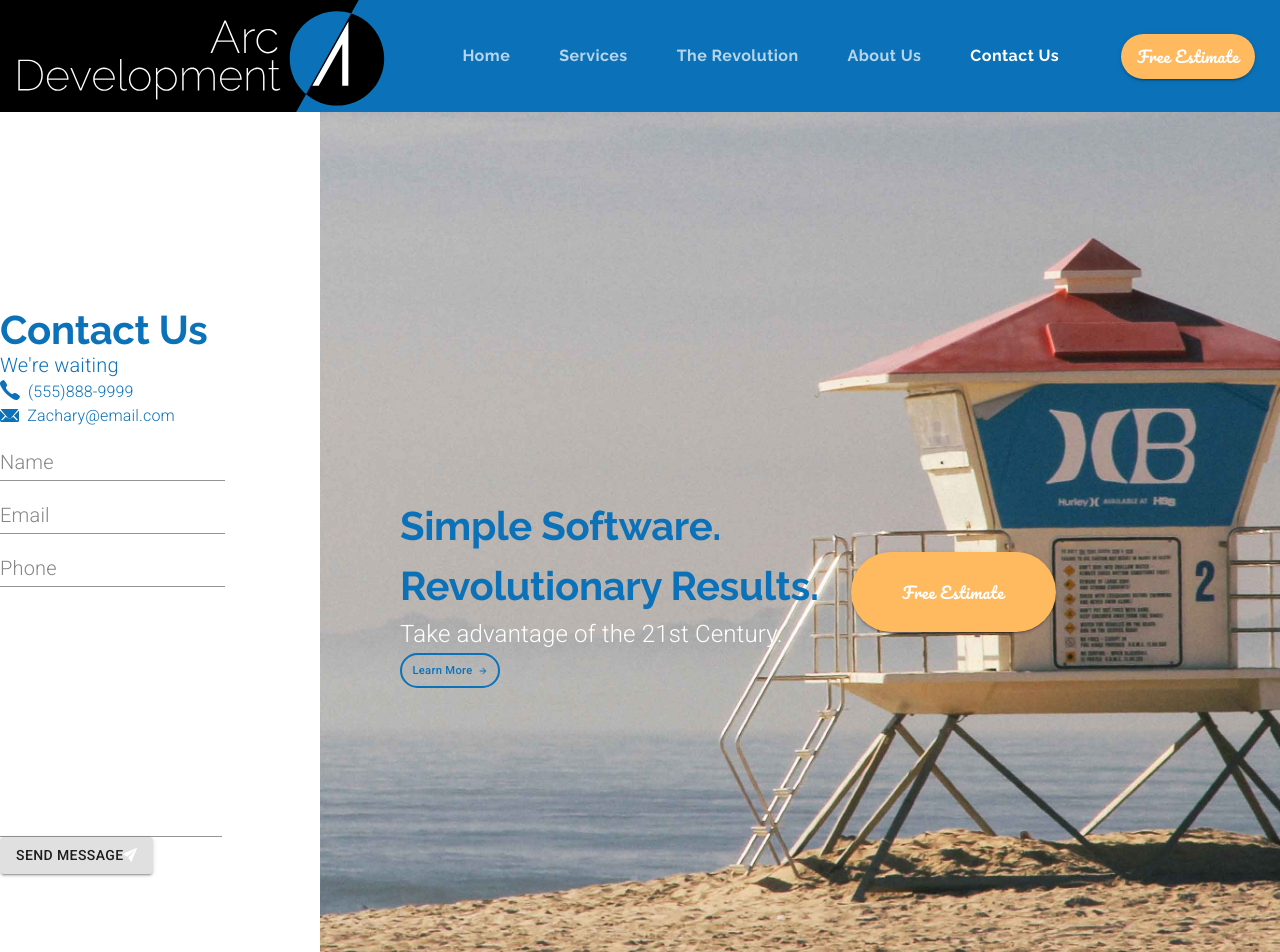
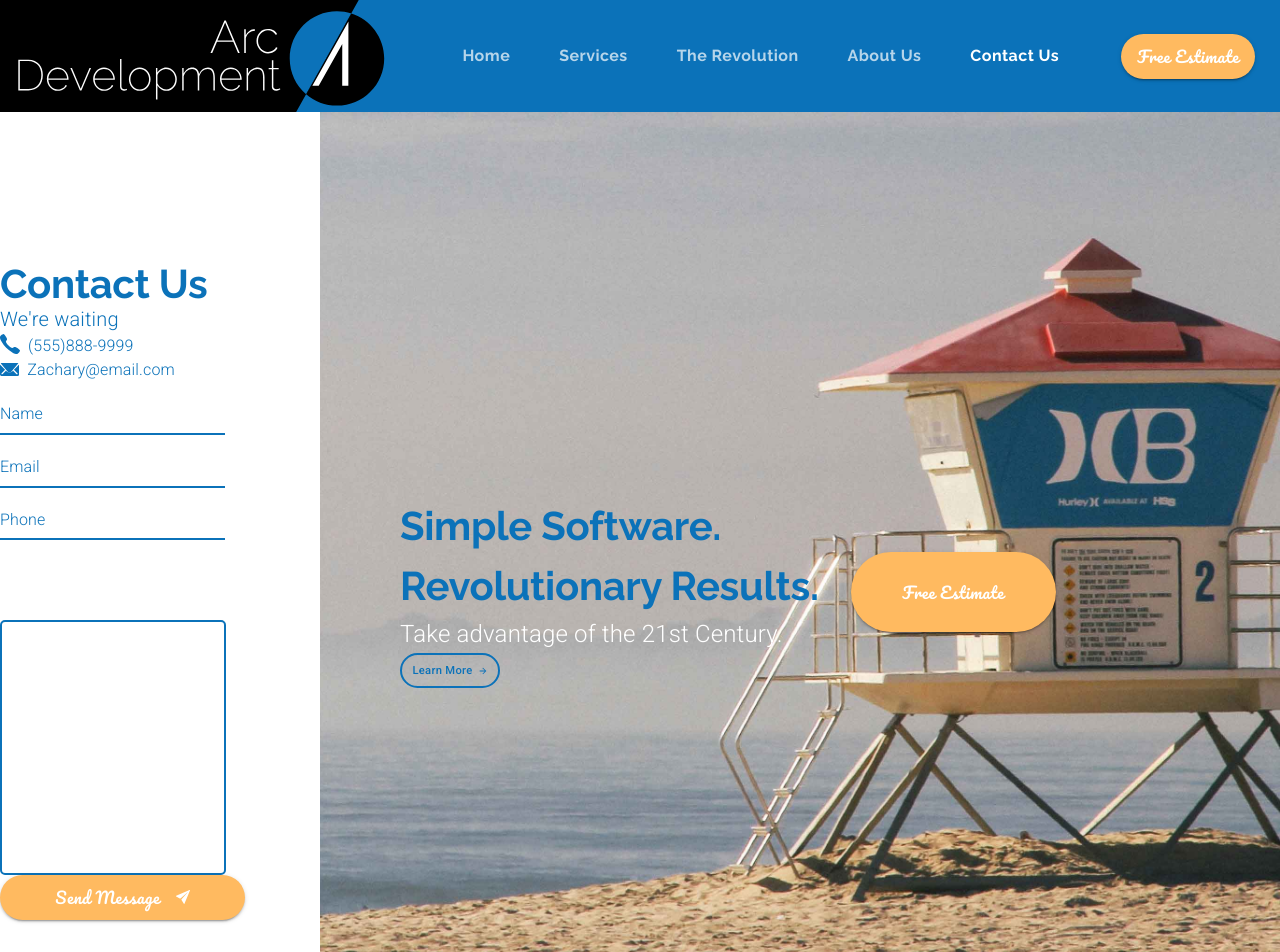
Before and after one commit to jeromeski/aceevolution, a React (Create React App) app: page /contact in a window 1280 px wide. Shown: the top 952 px of the page. Built offline with nearby package versions, Linux system fonts and the light colour scheme.

Commit message:
Using TextFields - Styling

```diff
--- a/src/components/Contact.js
+++ b/src/components/Contact.js
@@ -3,7 +3,6 @@
 import { makeStyles, useTheme } from '@material-ui/core/styles';
 import {
   Grid,
-  IconButton,
   Typography,
   useMediaQuery,
   TextField,
@@ -47,6 +46,22 @@
     width: 100,
     [theme.breakpoints.down('sm')]: {
       marginBottom: '2em'
+    }
+  },
+  message: {
+    border: `2px solid ${theme.palette.common.blue}`,
+    marginTop: '5em',
+    borderRadius: 5,
+  },
+  sendButton: {
+    ...theme.typography.estimate,
+    borderRadius: 50,
+    height: 45,
+    width: 245,
+    fontSize: '1rem',
+    backgroundColor: theme.palette.common.orange,
+    '&:hover': {
+      backgroundColor: theme.palette.secondary.light
     }
   }
 }));
@@ -104,7 +119,7 @@
             </Typography>
           </Grid>
         </Grid>
-        <Grid item container>
+        <Grid item container style={{maxWidth: '20em'}}>
           <Grid item>
             <TextField
               label='Name'
@@ -130,8 +145,10 @@
             />
           </Grid>
         </Grid>
-        <Grid item>
+        <Grid item style={{maxWidth: '20em'}}>
           <TextField
+          InputProps={{disableUnderline: true}}
+          className={classes.message}
             value={message}
             id='message'
             multiline
@@ -140,9 +157,9 @@
           />
         </Grid>
         <Grid item>
-          <Button variant='contained'>
+          <Button variant='contained' className={classes.sendButton}>
             Send Message
-            <img src={airplane} alt='paper airplane' />
+            <img src={airplane} alt='paper airplane'style={{marginLeft: '1em'}} />
           </Button>
         </Grid>
       </Grid>
--- a/src/components/ui/Theme.js
+++ b/src/components/ui/Theme.js
@@ -70,5 +70,23 @@
       fontWeight: 300,
       color: arcGrey
     }
+  },
+  overrides: {
+    MuiInputLabel: {
+      root: {
+        color: arcBlue,
+        fontSize: '1rem'
+      }
+    },
+    MuiInput: {
+      underline: {
+        '&:before': {
+          borderBottom: `2px solid ${arcBlue}`
+        },
+        '&:hover:not($disabled):not($focused):not($error):before': {
+          borderBottom: `2px solid ${arcBlue}`
+        }
+      }
+    }
   }
 });
```
